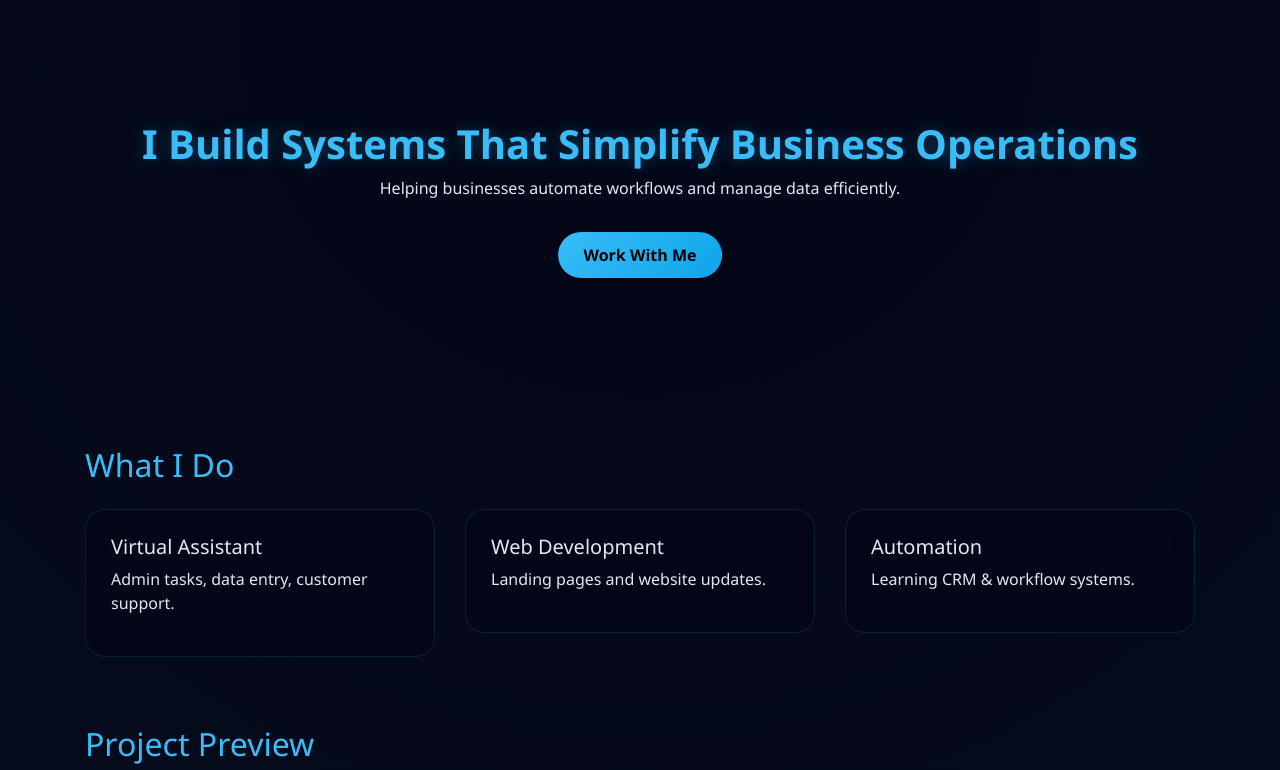
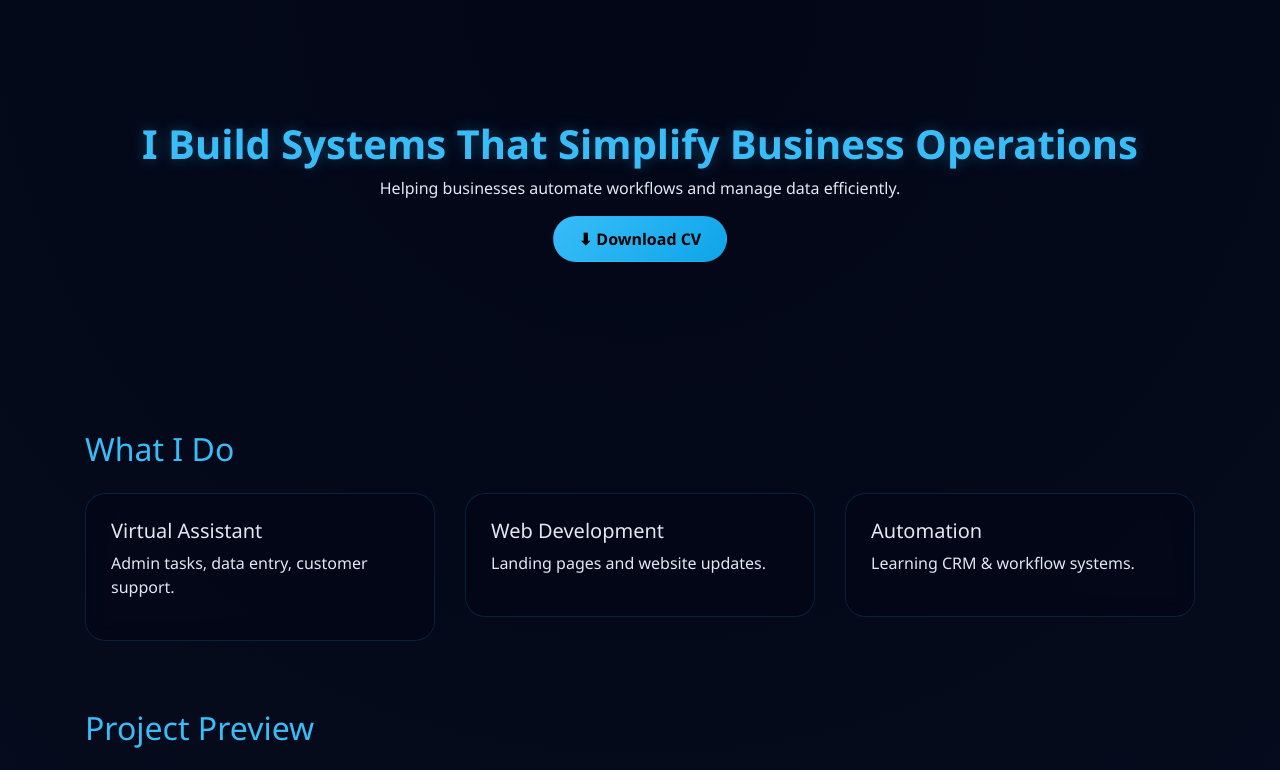
Before and after one commit to johnbermoro-source/elino-portfolio, a plain HTML site: page index.html in a window 1280 px wide. Shown: the top 770 px of the page. Drawn offline with nearby package versions, Linux system fonts and the light colour scheme; grey boxes are pictures that could not be loaded.

Commit message:
Added CV download button

```diff
--- a/index.html
+++ b/index.html
@@ -16,6 +16,7 @@ body {
 }
 
 /* HERO */
+
 .hero {
   text-align: center;
   padding: 120px 20px;
@@ -97,7 +98,11 @@ h2 {
   <div class="container">
     <h1>I Build Systems That Simplify Business Operations</h1>
     <p>Helping businesses automate workflows and manage data efficiently.</p>
-    <a href="mailto:johnbermoro@gmail.com" class="btn btn-custom mt-3">Work With Me</a>
+           <a href="Elinocv.pdf" download class="btn btn-custom">
+⬇ Download CV
+</a>
+
+
   </div>
 </div>
 
@@ -267,6 +272,8 @@ h2 {
     </a>)
     <p class="mt-3">✔ Managed 5,000+ users ✔ Built automation systems</p>
   </div>
+
+</a>
 </section>
 
 <!-- CONTACT -->
```
Also changed, not shown: 1 other file.
